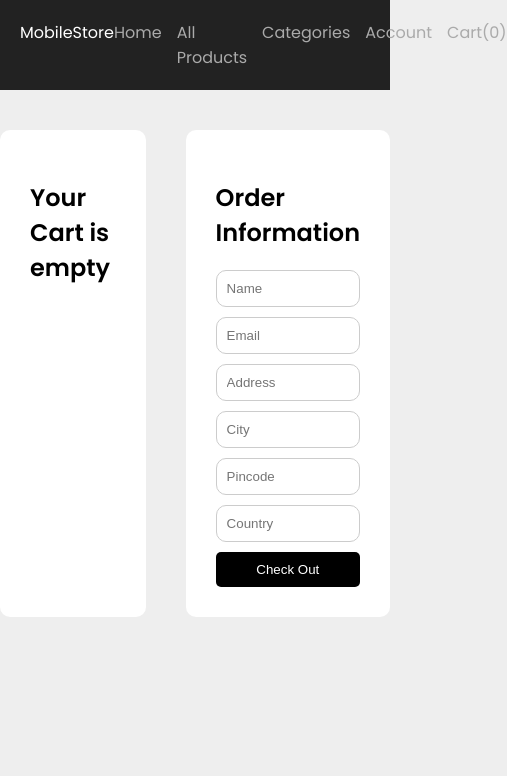
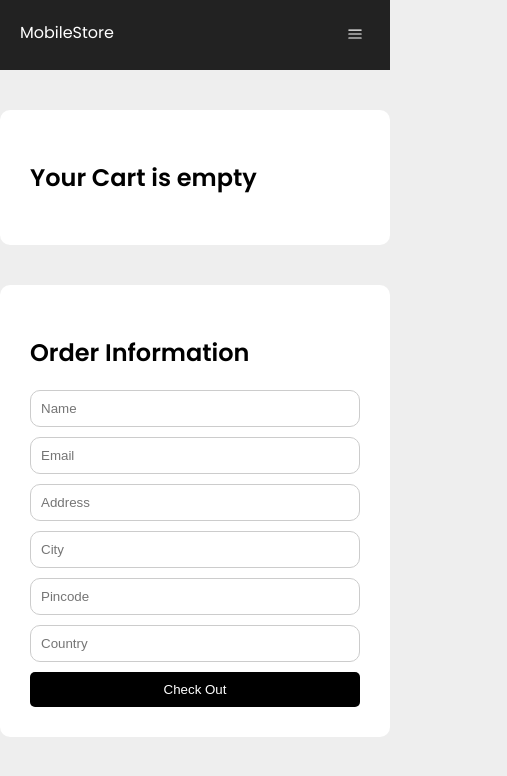
Before and after one commit to nandeeshdb/MobileStore-Client, a Next.js app: page /cart in a window 390 px wide. Shown: the top 776 px of the page, 507 px wide, since content can reach past the window. Built offline with nearby package versions, Linux system fonts and the light colour scheme.

Commit message:
Mobile Responsive

```diff
--- a/components/Header.jsx
+++ b/components/Header.jsx
@@ -1,50 +1,86 @@
 import Link from "next/link"
 import styled from 'styled-components';
 import Center from "./Center";
-import { useContext } from "react";
+import { useContext, useState } from "react";
 import { CartContext } from "./CartContext";
 
 
 const StyledHeader = styled.header`
-    background-color:#222;
-`
-
+  background-color: #222;
+`;
 const Logo = styled(Link)`
-    color:#fff;
-    text-decoration: none;
-
-`
+  color:#fff;
+  text-decoration:none;
+  position: relative;
+  z-index: 3;
+`;
 const Wrapper = styled.div`
-    display:flex;
-    justify-content: space-between;
-    padding:20px 0;
-`
+  display: flex;
+  justify-content: space-between;
+  padding: 20px 0;
+`;
 const StyledNav = styled.nav`
-  display: flex;
-  gap:15px;
-
-`
+  ${props => props.mobileNavActive ? `
+    display: block;
+  ` : `
+    display: none;
+  `}
+  gap: 15px;
+  position: fixed;
+  top: 0;
+  bottom: 0;
+  left: 0;
+  right: 0;
+  padding: 70px 20px 20px;
+  background-color: #222;
+  @media screen and (min-width: 768px) {
+    display: flex;
+    position: static;
+    padding: 0;
+  }
+`;
 const NavLink = styled(Link)`
+  display: block;
   color:#aaa;
-  text-decoration: none;
-
-`
-
-
+  text-decoration:none;
+  padding: 10px 0;
+  @media screen and (min-width: 768px) {
+    padding:0;
+  }
+`;
+const NavButton = styled.button`
+  background-color: transparent;
+  width: 30px;
+  height: 30px;
+  border:0;
+  color: white;
+  cursor: pointer;
+  position: relative;
+  z-index: 3;
+  @media screen and (min-width: 768px) {
+    display: none;
+  }
+`;
 function Header() {
   const{cartProduct} = useContext(CartContext)
+  const[navigationActive,setNavigationActive] = useState(false)
   return (
     <StyledHeader>
       <Center>
         <Wrapper>
         <Logo href={'/'}>MobileStore</Logo>
-        <StyledNav>
+        <StyledNav mobileNavActive={navigationActive}>
             <NavLink href={'/home'}>Home</NavLink>
             <NavLink href={'/products'}>All Products</NavLink>
             <NavLink href={'/categories'}>Categories</NavLink>
             <NavLink href={'/account'}>Account</NavLink>
             <NavLink href={'/cart'}>Cart({cartProduct.length})</NavLink>
         </StyledNav>
+        <NavButton onClick={()=>setNavigationActive(prev=>!prev)}>
+          <svg xmlns="http://www.w3.org/2000/svg" fill="none" viewBox="0 0 24 24" stroke-width="1.5" stroke="currentColor" class="w-6 h-6">
+          <path stroke-linecap="round" stroke-linejoin="round" d="M3.75 6.75h16.5M3.75 12h16.5m-16.5 5.25h16.5" />
+          </svg>
+        </NavButton>
         </Wrapper>
         </Center>
     </StyledHeader>
--- a/components/ProductBox.jsx
+++ b/components/ProductBox.jsx
@@ -59,7 +59,7 @@ function ProductBox({_id,title,images,price}) {
           {title}
         </Title>
         <PirceInfoRow>
-           <Price> {price}$</Price>
+           <Price> {price}Rs</Price>
 
         <Button primary outline onClick={()=>addProduct(_id)}>Add to cart</Button>
         </PirceInfoRow>
--- a/src/pages/cart.jsx
+++ b/src/pages/cart.jsx
@@ -10,7 +10,11 @@ import Center from '../../components/Center'
 
 const ColumnWrapper = styled.div`
    display: grid;
-   grid-template-columns: 1.1fr .9fr;
+   grid-template-columns: 1fr;
+   @media screen and (min-width:768px){
+    grid-template-columns: 1.1fr .9fr;
+
+   }
    gap:40px;
    margin-top: 40px;
 `
@@ -46,6 +50,11 @@ const ProductImageBox= styled.div`
 
 const QuantityLabels = styled.span`
   padding:0 3px;
+`
+
+const TotalRow = styled.tr`
+    margin: 20px;
+    font-size: 1.3rem;
 `
 
 function cart() {
@@ -162,17 +171,17 @@ function cart() {
                       </QuantityLabels>
                       <Button onClick={()=>addMoreProduct(product._id)}>+</Button>
                       </td>
-                    <td>{(cartProduct.filter(id=> id===product._id).length)*product.price}</td>
+                    <td>{(cartProduct.filter(id=> id===product._id).length)*product.price}Rs</td>
 
                     </tr>
 
                 ))
               }
-              <tr>
+              <TotalRow>
+                <td>Total</td>
                 <td></td>
-                <td></td>
-                <td>{total}</td>
-              </tr>
+                <td>{total} Rs</td>
+              </TotalRow>
 
 
             </tbody>
--- a/src/pages/product/[id].jsx
+++ b/src/pages/product/[id].jsx
@@ -22,9 +22,13 @@ border-radius:10px;
 `
 const ColWrapper = styled.div`
   display:grid;
-  grid-template-columns: .8fr 1.2fr;
+  grid-template-columns: 1fr;
   gap:40px;
   margin-top: 40px;
+  @media screen and (min-width:768px){
+    grid-template-columns: .8fr 1.2fr;
+
+  }
 `
 
 const PriceRow = styled.div`
```
Also changed, not shown: components/Feature.jsx (+24 -6 lines).
